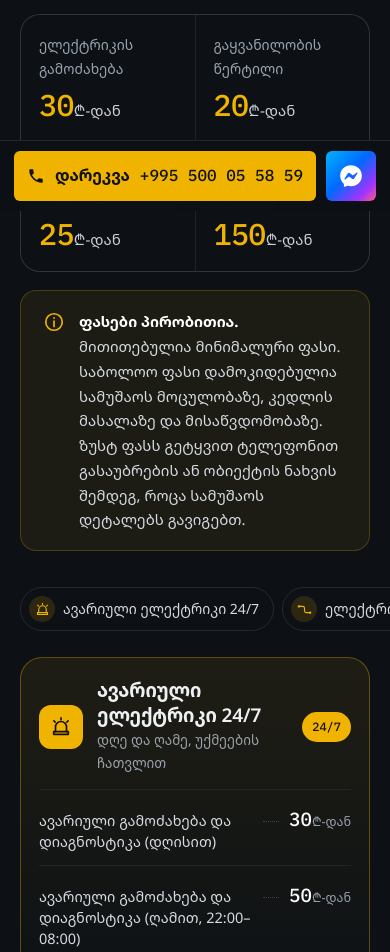
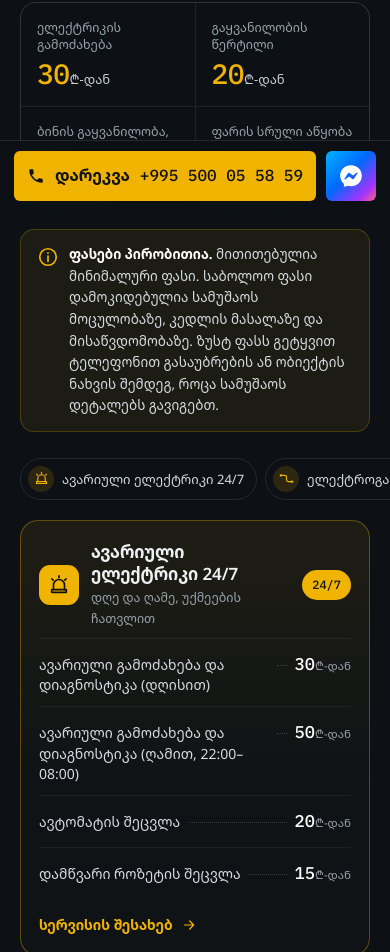
Before and after one commit to tornike-glitch/tblenergy, a plain HTML site: page prices.html in a window 390 px wide. Shown: the part 633-1585 px from the top of the page. Drawn offline with Linux system fonts and the light colour scheme.

Commit message:
Prices page: mobile polish
Co-Authored-By: Claude Opus 5.5 <noreply@anthropic.com>
Claude-Session: https://claude.ai/code/session_01QXCYuRvLm1YYMhz4kTkvNT

```diff
--- a/assets/style.css
+++ b/assets/style.css
@@ -1293,3 +1293,33 @@ html[data-theme="light"] .brand-mark [stroke="#0d1116"]{stroke:#f6f5f1}
 @media (max-width:900px){.pr2-grid,.pr2-spec,.pr2-foot{grid-template-columns:1fr}}
 @media (max-width:560px){.pr2-stats{grid-template-columns:1fr 1fr}.pr2-stat{padding:18px}.pr2-big b{font-size:30px}.pr2-card{padding:20px 18px 18px}.pr2-spec-list{grid-template-columns:1fr}.pr2-n{font-size:14.5px}.pr2-nav{flex-wrap:nowrap;overflow-x:auto;margin-left:calc(var(--gut)*-1);margin-right:calc(var(--gut)*-1);padding:0 var(--gut) 4px;scrollbar-width:none}.pr2-nav a{flex:none}}
 @media (min-width:901px){.pr2-hot{grid-column:1/-1}.pr2-hot .pr2-list{display:grid;grid-template-columns:1fr 1fr;column-gap:48px}}
+@media (max-width:560px){
+.pr2{padding-top:28px}
+.pr2-stats{border-radius:16px}
+.pr2-stat{padding:16px 16px 14px;gap:6px}
+.pr2-stat>span{font-size:12.5px;line-height:1.4;min-height:2.8em}
+.pr2-big b{font-size:28px}
+.pr2-big i{font-size:13px}
+.pr2-info{padding:14px 16px;gap:10px;border-radius:14px}
+.pr2-info p{font-size:13.5px;line-height:1.6}
+.pr2-nav{margin:26px calc(var(--gut)*-1) 16px}
+.pr2-nav a{font-size:13px;padding:7px 12px 7px 7px}
+.pr2-grid{gap:14px}
+.pr2-card{border-radius:18px}
+.pr2-card header{gap:12px;margin-bottom:8px}
+.pr2-card h2{font-size:17px}
+.pr2-card header p{font-size:12.5px}
+.pr2-ic{width:40px;height:40px;border-radius:11px}
+.pr2-list li{padding:11px 0;gap:8px}
+.pr2-n{font-size:14px}
+.pr2-dots{min-width:10px}
+.pr2-p b{font-size:17px}
+.pr2-p i{font-size:11.5px}
+.pr2-spec{border-radius:18px;padding:22px 18px}
+.pr2-spec h2{font-size:21px}
+.pr2-spec-l p{font-size:14.5px}
+.pr2-spec-a{gap:14px}
+.pr2-spec-a .btn{width:100%;justify-content:center}
+.pr2-spec-list li{padding:11px 13px;font-size:14px}
+.pr2-foot{gap:20px}
+}
```
